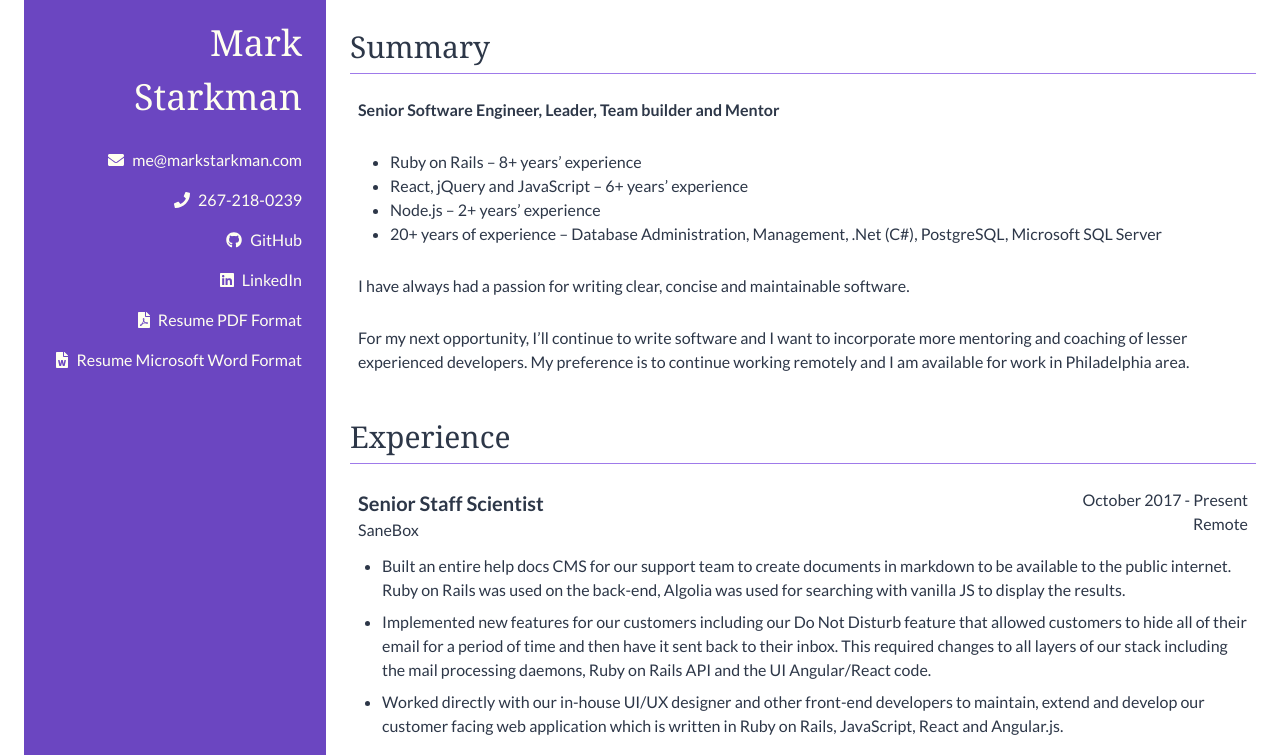
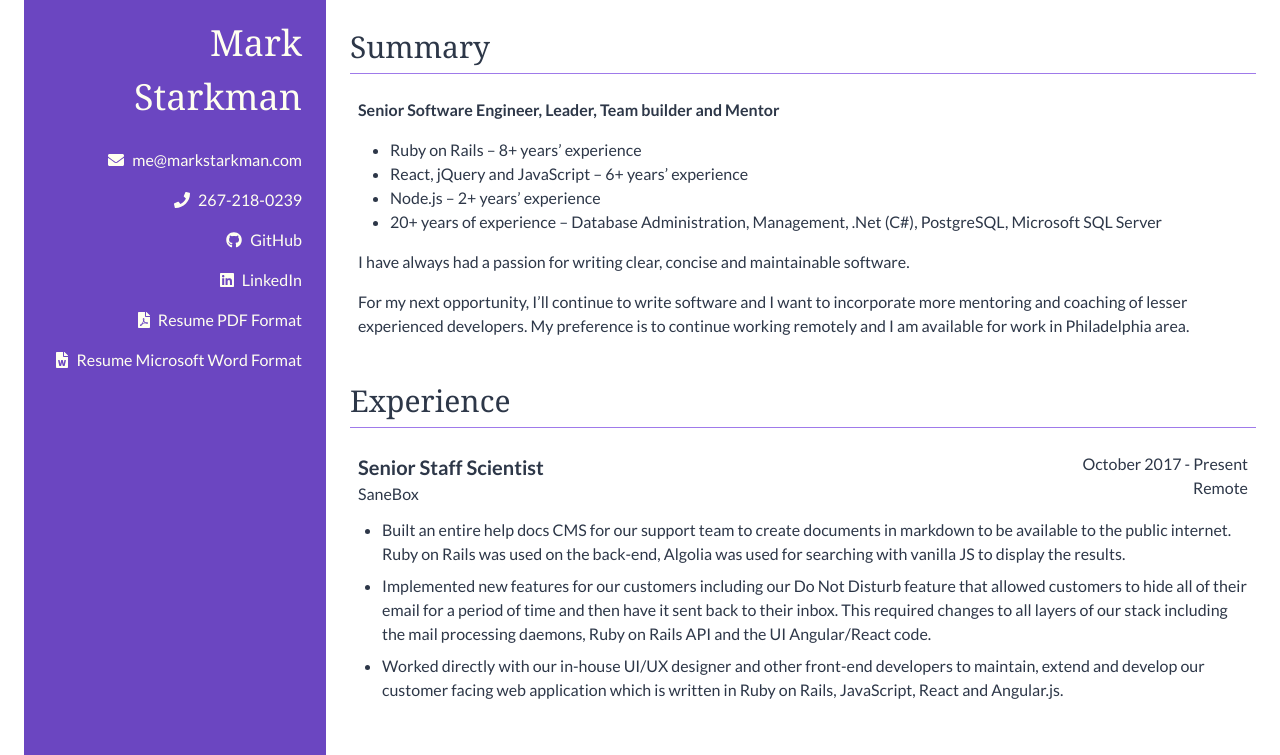
Before and after one commit to mstarkman/resume-part-deux, a Next.js app: page / in a window 1280 px wide. Shown: the top 755 px of the page. Built offline with nearby package versions, Linux system fonts and the light colour scheme.

Commit message:
Fix some formatting in the summary

```diff
--- a/components/Summary.tsx
+++ b/components/Summary.tsx
@@ -1,20 +1,18 @@
 import Section from "./Section"
 
-const P = ({ children }) => <p className="mb-3 p-2">{children}</p>
+const P = ({ children }) => <p className="p-2">{children}</p>
 
 const Summary = () => (
   <Section title="Summary">
     <P>
       <strong>Senior Software Engineer, Leader, Team builder and Mentor</strong>
     </P>
-    <P>
-      <ul className="list-disc ml-8">
-        <li>Ruby on Rails – 8+ years’ experience</li>
-        <li>React, jQuery and JavaScript – 6+ years’ experience</li>
-        <li>Node.js – 2+ years’ experience</li>
-        <li>20+ years of experience – Database Administration, Management, .Net (C#), PostgreSQL, Microsoft SQL Server</li>
-      </ul>
-    </P>
+    <ul className="list-disc ml-8 p-2">
+      <li>Ruby on Rails – 8+ years’ experience</li>
+      <li>React, jQuery and JavaScript – 6+ years’ experience</li>
+      <li>Node.js – 2+ years’ experience</li>
+      <li>20+ years of experience – Database Administration, Management, .Net (C#), PostgreSQL, Microsoft SQL Server</li>
+    </ul>
     <P>I have always had a passion for writing clear, concise and maintainable software.</P>
     <P>
       For my next opportunity, I’ll continue to write software and I want to incorporate more mentoring and coaching of lesser
```
